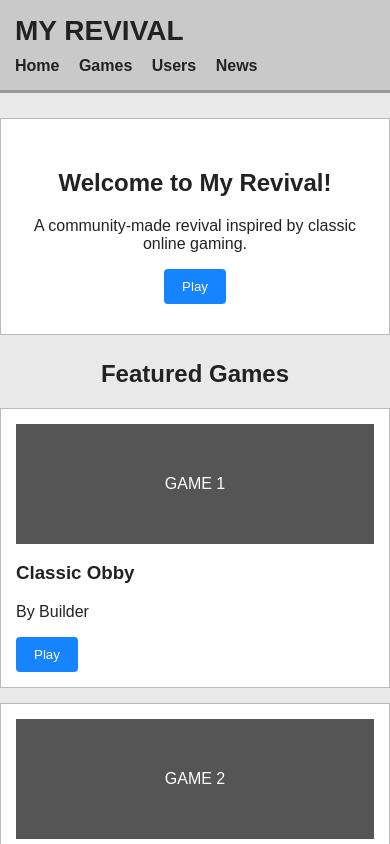
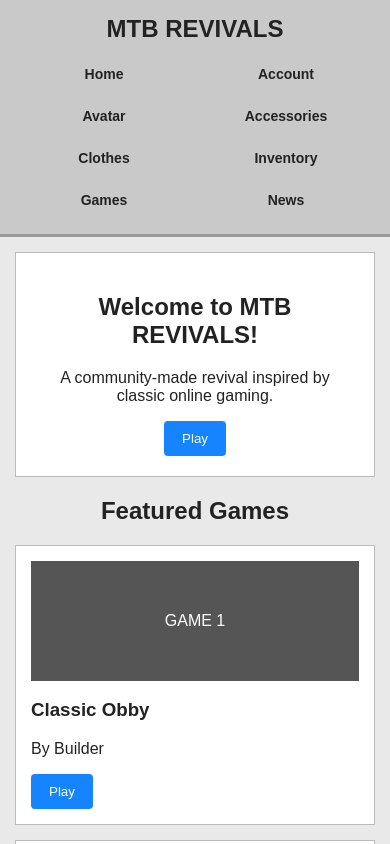
Before and after one commit to angelobilleaudeau-jpg/my-revival, a plain HTML site: page index.html in a window 390 px wide. Shown: the top 844 px of the page. Drawn offline with Linux system fonts and the light colour scheme.

Commit message:
Update title and branding from 'My Revival' to 'MTB REVIVALS'

````diff
--- a/index.html
+++ b/index.html
@@ -1,10 +1,15 @@
+<!```html
 <!DOCTYPE html>
 <html>
 <head>
     <meta name="viewport" content="width=device-width, initial-scale=1">
-    <title>My Revival</title>
+    <title>MTB REVIVALS</title>
 
     <style>
+        * {
+            box-sizing: border-box;
+        }
+
         body {
             margin: 0;
             font-family: Arial, sans-serif;
@@ -21,18 +26,34 @@
         .logo {
             font-size: 28px;
             font-weight: bold;
+            text-align: center;
+            margin-bottom: 12px;
         }
 
+        /* NAVIGATION */
+
         nav {
-            margin-top: 10px;
+            display: flex;
+            justify-content: center;
+            flex-wrap: wrap;
+            gap: 5px;
+            width: 100%;
         }
 
         nav a {
-            margin-right: 15px;
             color: #222;
             text-decoration: none;
             font-weight: bold;
+            padding: 10px 14px;
+            border-radius: 5px;
+            white-space: nowrap;
         }
+
+        nav a:hover {
+            background: #aaa;
+        }
+
+        /* HERO */
 
         .hero {
             background: white;
@@ -43,12 +64,15 @@
             border: 1px solid #bbb;
         }
 
+        /* GAMES */
+
         .games {
             display: grid;
             grid-template-columns: repeat(auto-fit, minmax(220px, 1fr));
             gap: 15px;
             max-width: 900px;
             margin: auto;
+            padding: 0 15px;
         }
 
         .game {
@@ -73,6 +97,11 @@
             border: 0;
             padding: 10px 18px;
             border-radius: 4px;
+            cursor: pointer;
+        }
+
+        button:hover {
+            background: #006bd6;
         }
 
         footer {
@@ -81,24 +110,58 @@
             padding: 20px;
             color: #666;
         }
+
+        /* MOBILE */
+
+        @media (max-width: 600px) {
+
+            .logo {
+                font-size: 24px;
+            }
+
+            nav {
+                display: grid;
+                grid-template-columns: repeat(2, 1fr);
+                gap: 4px;
+            }
+
+            nav a {
+                text-align: center;
+                width: 100%;
+                padding: 11px 4px;
+                font-size: 14px;
+            }
+
+            .hero {
+                margin: 15px;
+                padding: 20px;
+            }
+        }
     </style>
 </head>
 
 <body>
 
 <header>
-    <div class="logo">MY REVIVAL</div>
+
+    <div class="logo">MTB REVIVALS</div>
 
     <nav>
-        <a href="#">Home</a>
-        <a href="#games">Games</a>
-        <a href="#">Users</a>
-        <a href="#">News</a>
+        <a href="index.html">Home</a>
+        <a href="login.html">Account</a>
+        <a href="avatar.html">Avatar</a>
+        <a href="accessories.html">Accessories</a>
+        <a href="clothes.html">Clothes</a>
+        <a href="inventory.html">Inventory</a>
+        <a href="games.html">Games</a>
+        <a href="news.html">News</a>
     </nav>
+
 </header>
 
 <section class="hero">
-    <h1>Welcome to My Revival!</h1>
+
+    <h1>Welcome to MTB REVIVALS!</h1>
 
     <p>
         A community-made revival inspired by classic online gaming.
@@ -107,9 +170,11 @@
     <button onclick="alert('Game launcher coming soon!')">
         Play
     </button>
+
 </section>
 
 <section id="games">
+
     <h2 style="text-align:center;">Featured Games</h2>
 
     <div class="games">
@@ -136,11 +201,13 @@
         </div>
 
     </div>
+
 </section>
 
 <footer>
-    © 2026 My Revival
+    © 2026 MTB REVIVALS
 </footer>
 
 </body>
 </html>
+```
````
